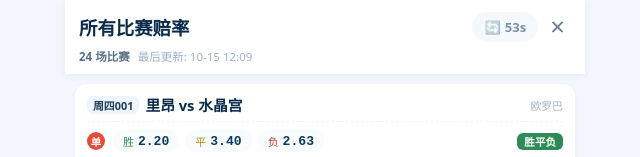
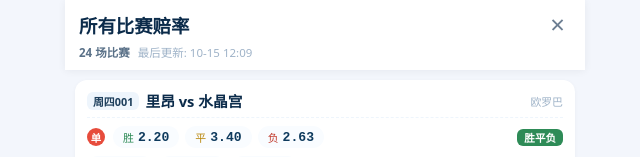
Before and after one commit to AA-XING/jianqian, a Vue app: page / in a window 1280 px wide. Both pictures are taken after a click on the button "所有比赛". Shown: the top 157 px of the page, without its empty margins (315-955 px from the left). Built offline with nearby package versions, Linux system fonts and the light colour scheme.

Commit message:
cloudflare

```diff
--- a/src/App.vue
+++ b/src/App.vue
@@ -1,15 +1,11 @@
 <template>
   <div class="app-container">
     <TopBar
-      :refreshing="refreshing"
-      :cooldown="cooldown"
       :fetched-at="fetchedAt"
       @view-odds="openOddsModal"
-      @refresh="refreshOdds"
     />
 
     <ConfigPanel
-      ref="configPanelRef"
       :matches-data="matchesData"
       @calculate="handleCalculate"
     />
@@ -20,84 +16,32 @@
       v-if="showOddsModal"
       :matches-data="matchesData"
       :fetched-at="fetchedAt"
-      :refreshing="refreshing"
-      :cooldown="cooldown"
       @close="closeOddsModal"
-      @refresh="refreshOdds"
     />
   </div>
 </template>
 
 <script setup>
-import { ref, onMounted, onUnmounted } from 'vue'
+import { ref, onMounted } from 'vue'
 import TopBar from './components/TopBar.vue'
 import ConfigPanel from './components/ConfigPanel.vue'
 import OddsModal from './components/OddsModal.vue'
 import ResultPanel from './components/ResultPanel.vue'
 import { initializeOddsData } from './data/oddsInitializer.js'
 
-const COOLDOWN_SEC = 60
-
 const matchesData = ref([])
 const fetchedAt = ref(null)
 const showOddsModal = ref(false)
 const calcResult = ref(null)
-const refreshing = ref(false)
-const cooldown = ref(0)
-let cooldownTimer = null
-
-/* ★ 引用 ConfigPanel 实例 */
-const configPanelRef = ref(null)
-
-function startCooldown(seconds = COOLDOWN_SEC) {
-  cooldown.value = seconds
-  clearInterval(cooldownTimer)
-  cooldownTimer = setInterval(() => {
-    cooldown.value--
-    if (cooldown.value <= 0) {
-      cooldown.value = 0
-      clearInterval(cooldownTimer)
-      cooldownTimer = null
-    }
-  }, 1000)
-}
 
 onMounted(async () => {
   const { matches, fetchedAt: t } = await initializeOddsData()
   matchesData.value = matches
   fetchedAt.value = t
-  startCooldown(COOLDOWN_SEC)
 })
-
-onUnmounted(() => clearInterval(cooldownTimer))
 
 const openOddsModal = () => { showOddsModal.value = true }
 const closeOddsModal = () => { showOddsModal.value = false }
-
-const refreshOdds = async () => {
-  if (refreshing.value) return
-  if (cooldown.value > 0) return
-
-  refreshing.value = true
-  try {
-    console.log('[refresh] 手动刷新赔率...')
-    const { matches, fetchedAt: t } = await initializeOddsData({ force: true })
-    matchesData.value = matches
-    fetchedAt.value = t
-
-    // ★ 同步已选比赛的赔率
-    if (configPanelRef.value?.syncWithMatches) {
-      configPanelRef.value.syncWithMatches(matches)
-    }
-
-    startCooldown(COOLDOWN_SEC)
-  } catch (e) {
-    console.error('[refresh] 异常:', e)
-    alert('刷新失败：' + e.message)
-  } finally {
-    refreshing.value = false
-  }
-}
 
 const handleCalculate = ({ result, errorMsg, rows, amountMin, amountMax }) => {
   console.log('计算参数：', { rows, amountMin, amountMax })
--- a/src/components/OddsModal.vue
+++ b/src/components/OddsModal.vue
@@ -4,19 +4,7 @@
     <div class="page-header">
       <div class="header-row-1">
         <h2>所有比赛赔率</h2>
-        <div class="header-actions">
-          <button
-            class="btn-refresh"
-            :disabled="refreshing || cooldown > 0"
-            @click="$emit('refresh')"
-          >
-            <span class="refresh-icon" :class="{ spinning: refreshing }">🔄</span>
-            <template v-if="refreshing">刷新中</template>
-            <template v-else-if="cooldown > 0"> {{ cooldown }}s</template>
-            <template v-else>刷新</template>
-          </button>
-          <button class="btn-close" @click="$emit('close')">&times;</button>
-        </div>
+        <button class="btn-close" @click="$emit('close')">&times;</button>
       </div>
       <div class="header-row-2">
         <span class="meta-count">{{ groups.length }} 场比赛</span>
@@ -41,7 +29,7 @@
             <span class="match-league">{{ g.league }}</span>
           </div>
 
-          <!-- 胜平负行（如有） -->
+          <!-- 胜平负行 -->
           <div v-if="g.had" class="odds-line">
             <span v-if="g.had.bettingSingle" class="single-badge">单</span>
             <div class="odds-row">
@@ -52,7 +40,7 @@
             <span class="pool-badge had">胜平负</span>
           </div>
 
-          <!-- 让球行（如有） -->
+          <!-- 让球行 -->
           <div v-if="g.hhad" class="odds-line">
             <span v-if="g.hhad.bettingSingle" class="single-badge">单</span>
             <div class="odds-row">
@@ -83,18 +71,12 @@ import { computed } from 'vue'
 
 const props = defineProps({
   matchesData: { type: Array, default: () => [] },
-  fetchedAt: { type: Number, default: null },
-  refreshing: { type: Boolean, default: false },
-  cooldown: { type: Number, default: 0 }
+  fetchedAt: { type: Number, default: null }
 })
-defineEmits(['close', 'refresh'])
+defineEmits(['close'])
 
-/**
- * ★ 按 groupId 分组，把 had / hhad 合并到一个对象里
- */
 const groups = computed(() => {
   const map = new Map()
-
   for (const m of props.matchesData) {
     const gid = m.groupId
     if (!map.has(gid)) {
@@ -109,13 +91,9 @@ const groups = computed(() => {
       })
     }
     const g = map.get(gid)
-    if (m.poolType === 'had') {
-      g.had = m
-    } else if (m.poolType === 'hhad') {
-      g.hhad = m
-    }
+    if (m.poolType === 'had') g.had = m
+    else if (m.poolType === 'hhad') g.hhad = m
   }
-
   return Array.from(map.values())
 })
 
@@ -185,37 +163,6 @@ function goalClass(gl) {
   flex: 1;
   min-width: 0;
 }
-.header-actions {
-  display: flex;
-  align-items: center;
-  gap: 6px;
-  flex-shrink: 0;
-}
-
-.btn-refresh {
-  display: inline-flex;
-  align-items: center;
-  gap: 4px;
-  background: #eef5fc;
-  color: #0f3b5e;
-  border: none;
-  border-radius: 20px;
-  padding: 6px 12px;
-  font-size: 0.82rem;
-  font-weight: 600;
-  cursor: pointer;
-  transition: all 0.15s;
-}
-.btn-refresh:disabled {
-  opacity: 0.55;
-  cursor: not-allowed;
-}
-.refresh-icon { display: inline-block; font-size: 0.82rem; }
-.refresh-icon.spinning { animation: spin 0.9s linear infinite; }
-@keyframes spin {
-  from { transform: rotate(0deg); }
-  to   { transform: rotate(360deg); }
-}
 
 .btn-close {
   background: none;
@@ -256,7 +203,6 @@ function goalClass(gl) {
   gap: 8px;
 }
 
-/* ★ 每场比赛：一个卡片 */
 .match-group {
   background: white;
   border-radius: 12px;
@@ -267,7 +213,6 @@ function goalClass(gl) {
   box-shadow: 0 1px 4px rgba(0, 20, 40, 0.04);
 }
 
-/* 比赛头部 */
 .match-head {
   display: flex;
   align-items: center;
@@ -301,7 +246,6 @@ function goalClass(gl) {
   flex-shrink: 0;
 }
 
-/* ★ 赔率行：单关 + 赔率 + 标记 */
 .odds-line {
   display: flex;
   align-items: center;
@@ -316,7 +260,6 @@ function goalClass(gl) {
   font-style: italic;
 }
 
-/* 单关徽章 */
 .single-badge {
   display: inline-flex;
   align-items: center;
@@ -331,7 +274,6 @@ function goalClass(gl) {
   flex-shrink: 0;
 }
 
-/* 赔率 */
 .odds-row {
   display: flex;
   gap: 6px;
@@ -362,7 +304,6 @@ function goalClass(gl) {
 .odds-tag.draw em { color: #b8860b; }
 .odds-tag.lose em { color: #c0392b; }
 
-/* ★ 标记徽章 */
 .pool-badge {
   font-size: 0.66rem;
   border-radius: 6px;
--- a/src/components/TopBar.vue
+++ b/src/components/TopBar.vue
@@ -1,24 +1,11 @@
 <template>
   <div class="top-bar">
-    <!-- ★ 第一行：标题 -->
     <h1>jianqian</h1>
 
-    <!-- ★ 第二行：时间 + 按钮 -->
     <div class="top-actions">
       <span v-if="fetchedAt" class="fetch-time">
-        最后更新: {{ formatTime(fetchedAt) }}
+        {{ formatTime(fetchedAt) }}
       </span>
-
-      <button
-        class="btn-refresh"
-        :disabled="refreshing || cooldown > 0"
-        @click="$emit('refresh')"
-      >
-        <span class="refresh-icon" :class="{ spinning: refreshing }">🔄</span>
-        <template v-if="refreshing">刷新中</template>
-        <template v-else-if="cooldown > 0">{{ cooldown }}s</template>
-        <template v-else>刷新</template>
-      </button>
 
       <button class="btn-odds-view" @click="$emit('view-odds')">
         所有比赛
@@ -29,11 +16,9 @@
 
 <script setup>
 const props = defineProps({
-  refreshing: { type: Boolean, default: false },
-  cooldown: { type: Number, default: 0 },
   fetchedAt: { type: Number, default: null }
 })
-defineEmits(['view-odds', 'refresh'])
+defineEmits(['view-odds'])
 
 function formatTime(ts) {
   if (!ts) return '—'
@@ -44,10 +29,10 @@ function formatTime(ts) {
 </script>
 
 <style scoped>
-/* ★ 改为纵向布局 */
 .top-bar {
   display: flex;
-  flex-direction: column;
+  justify-content: space-between;
+  align-items: center;
   gap: 8px;
   margin-bottom: 12px;
   padding-bottom: 10px;
@@ -55,14 +40,14 @@ function formatTime(ts) {
 }
 
 .top-bar h1 {
-  font-size: 1.5rem;
+  font-size: 1.35rem;
   font-weight: 700;
   color: #0b2b4a;
   margin: 0;
   letter-spacing: -0.5px;
+  flex-shrink: 0;
 }
 
-/* ★ 第二行：时间和按钮排成一行 */
 .top-actions {
   display: flex;
   align-items: center;
@@ -71,47 +56,12 @@ function formatTime(ts) {
 }
 
 .fetch-time {
-  flex: 1;
-  font-size: 0.72rem;
+  font-size: 0.7rem;
   color: #9fb3c8;
   font-family: ui-monospace, monospace;
   white-space: nowrap;
   overflow: hidden;
   text-overflow: ellipsis;
-}
-
-.btn-refresh {
-  display: inline-flex;
-  align-items: center;
-  gap: 4px;
-  background: #eef5fc;
-  color: #0f3b5e;
-  border: none;
-  border-radius: 20px;
-  padding: 7px 12px;
-  font-size: 0.82rem;
-  font-weight: 600;
-  cursor: pointer;
-  min-width: 74px;
-  justify-content: center;
-  flex-shrink: 0;
-}
-
-.btn-refresh:disabled {
-  opacity: 0.55;
-  cursor: not-allowed;
-}
-
-.refresh-icon {
-  display: inline-block;
-  font-size: 0.82rem;
-}
-.refresh-icon.spinning {
-  animation: spin 0.9s linear infinite;
-}
-@keyframes spin {
-  from { transform: rotate(0deg); }
-  to   { transform: rotate(360deg); }
 }
 
 .btn-odds-view {
```
Also changed, not shown: public/match.json (deleted).
